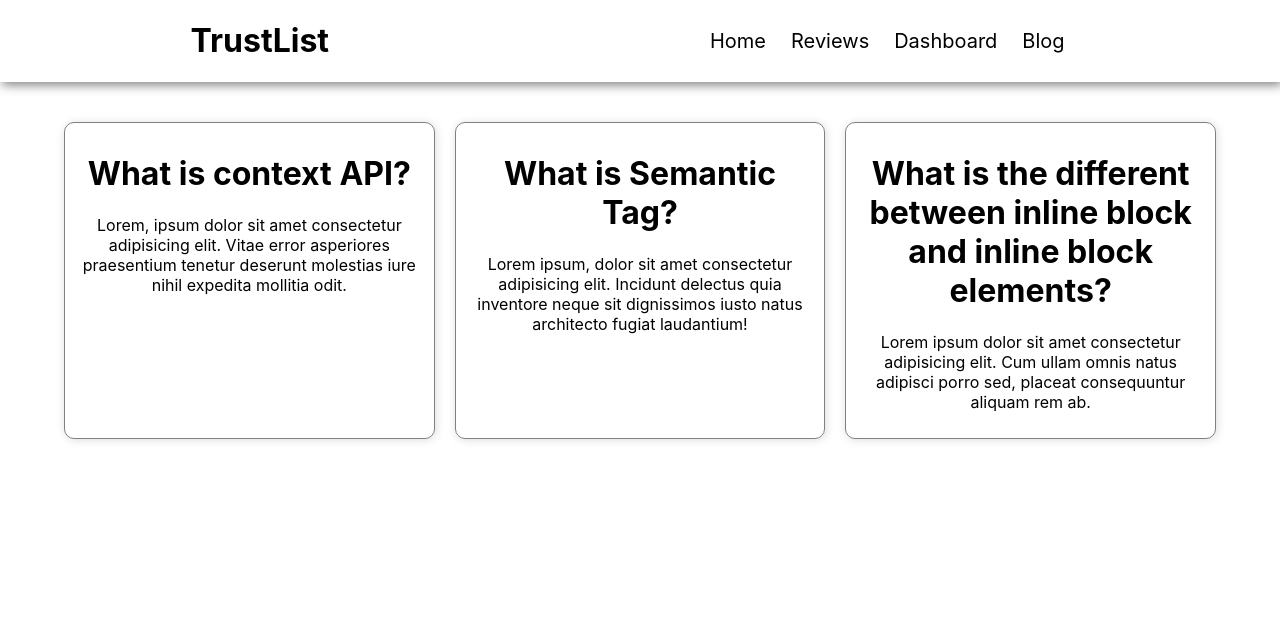
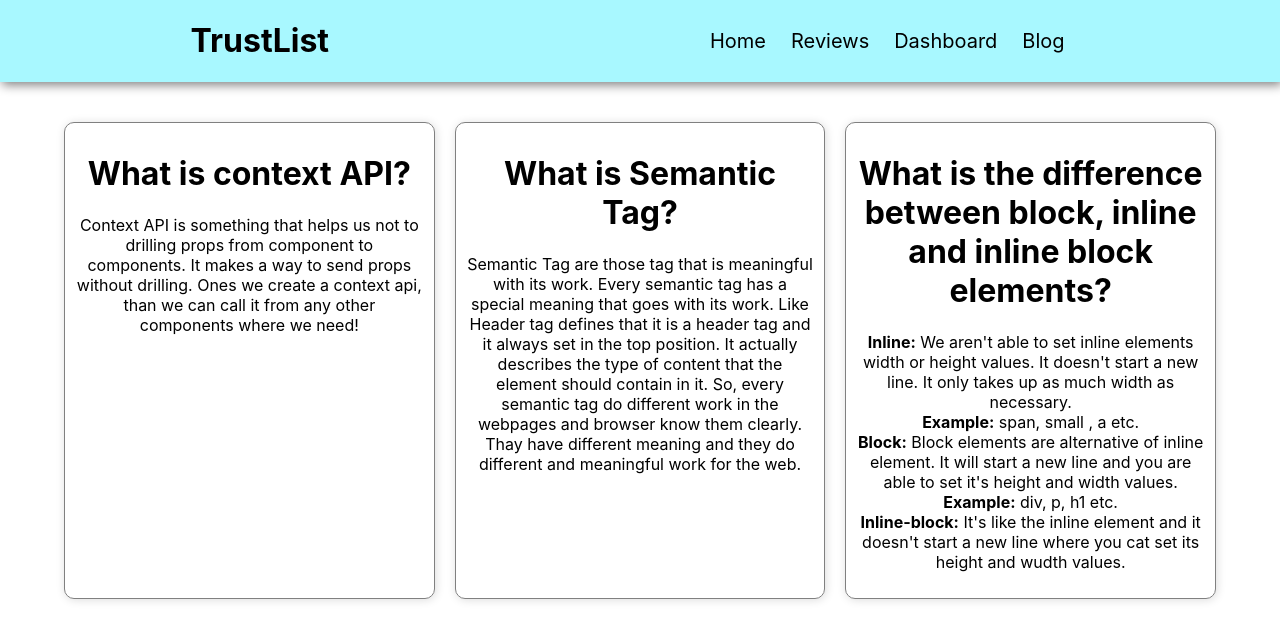
Before and after one commit to shakerscode/trast-list-web-app, a React (Create React App) app: page /blog in a window 1280 px wide. Shown: the top 640 px of the page. Built offline with nearby package versions, Linux system fonts and the light colour scheme.

Commit message:
all question are answered

```diff
--- a/src/components/Blog/Blog.js
+++ b/src/components/Blog/Blog.js
@@ -4,18 +4,24 @@ import './Blog.css'
 const Blog = () => {
     return (
         <div className='blog-section'>
-
             <div>
                 <h1>What is context API?</h1>
-                <p>Lorem, ipsum dolor sit amet consectetur adipisicing elit. Vitae error asperiores praesentium tenetur deserunt molestias iure nihil expedita mollitia odit.</p>
+                <p>Context API is something that helps us not to drilling props from component to components. It makes a way to send props without drilling. Ones we create a context api, than we can call it from any other components where we need!</p>
             </div>
             <div>
                 <h1>What is Semantic Tag?</h1>
-                <p>Lorem ipsum, dolor sit amet consectetur adipisicing elit. Incidunt delectus quia inventore neque sit dignissimos iusto natus architecto fugiat laudantium!</p>
+                <p>Semantic Tag are those tag that is meaningful with its work. Every semantic tag has a special meaning that goes with its work. Like Header tag defines that it is a header tag and it always set in the top position. It actually describes the type of content that the element should contain in it.  So, every semantic tag do different work in the webpages and browser know them clearly. Thay have different meaning and they do different and meaningful work for the web.</p>
             </div>
             <div>
-                <h1>What is the different between inline block and inline block elements?</h1>
-                <p>Lorem ipsum dolor sit amet consectetur adipisicing elit. Cum ullam omnis natus adipisci porro sed, placeat consequuntur aliquam rem ab.</p>
+                <h1>What is the difference between block, inline and inline block elements?</h1>
+                <p> <b>Inline:</b> We aren't able to set inline elements width or height values. It doesn't start a new line. It only takes up as much width as necessary. <br />
+                <b>Example:</b> span, small , a etc.
+                <br />
+
+                   <b>Block:</b> Block elements are alternative of inline element. It will start a new line and you are able to set it's height and width values. <br />
+                    <b>Example:</b> div, p, h1 etc. <br />
+
+                    <b>Inline-block:</b> It's like the inline element and it doesn't start a new line where you cat set its height and wudth values. </p>
             </div>
 
         </div>
--- a/src/components/Header/Header.css
+++ b/src/components/Header/Header.css
@@ -4,7 +4,7 @@
     display: flex;
     justify-content: space-around;
     align-items: center;
-    background-color: white;
+    background-color: rgb(168, 248, 255);
     box-shadow: 2px 3px 10px gray;
     position: sticky;
     top: 0;
--- a/src/components/Home/Home.css
+++ b/src/components/Home/Home.css
@@ -27,12 +27,12 @@
     font-size: 20px;
     padding: 15px 20px;
     font-size: 17px;
-    background-color: rgb(129, 255, 129);
+    background-color: rgb(168, 248, 255);
     cursor: pointer;
 }
 
 .home-container-left button:hover{
-    border: 1px solid green;
+    border: 1px solid rgb(168, 248, 255);
     background-color: white;
 }
 .review-section{
@@ -51,9 +51,9 @@
     border: none;
     margin-top: 10px;
     font-size: 17px;
-    background-color: rgb(129, 255, 129);
+    background-color: rgb(168, 248, 255);
 }
 .review-btn:hover{
     background-color: white;
-    border: 1px solid green;
+    border: 1px solid rgb(168, 248, 255);
 }
```
Also changed, not shown: 1 other file (tests, documents, lock files or other folders).
